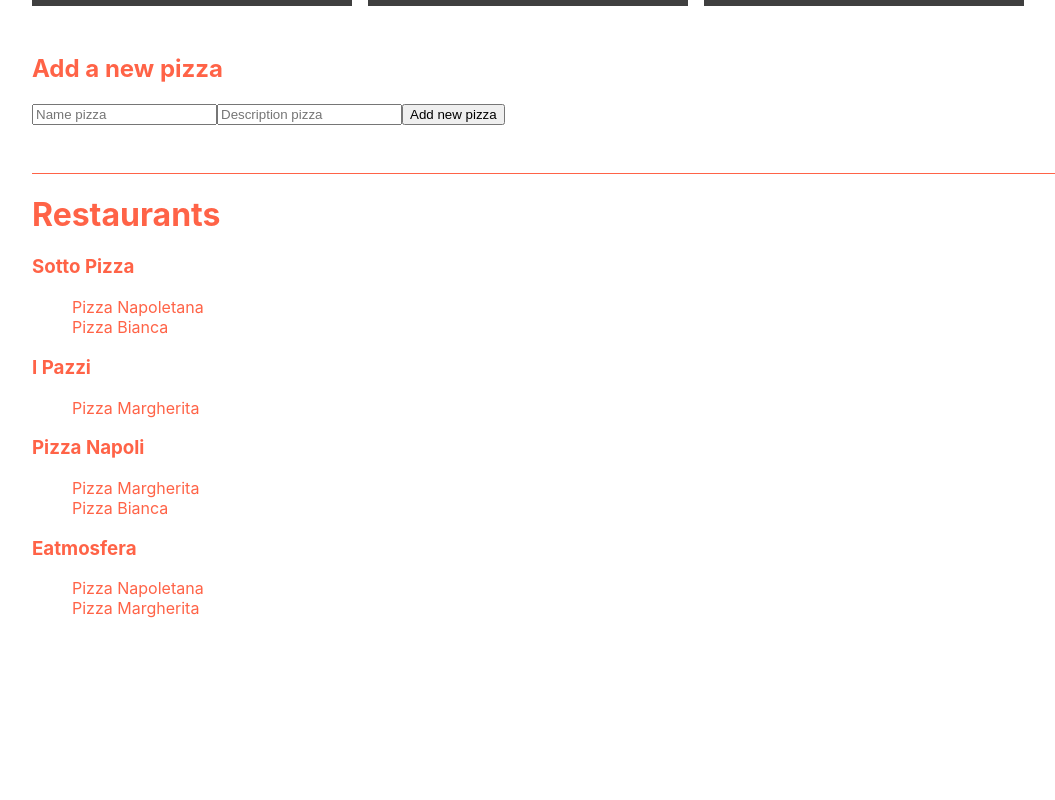
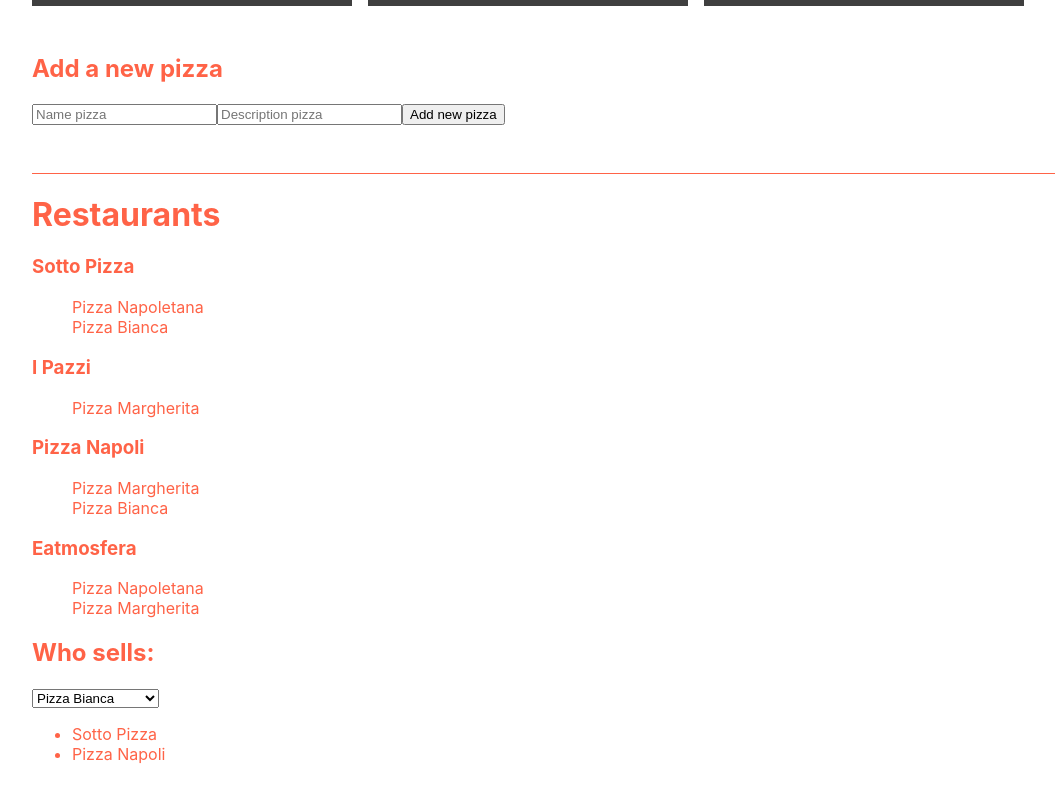
Before and after one commit to Miriamvdb/pizza-explorer-60vac, a React (Create React App) app: page / in a window 1280 px wide. Shown: the part 554-1354 px from the top of the page, without its empty margins (48-1103 px from the left). Before the commit the page ends 1252 px from the top, so only its background shows below. Built offline with nearby package versions, Linux system fonts and the light colour scheme; grey boxes are pictures that could not be loaded.

Commit message:
Who sells pizza?

```diff
--- a/src/components/RestaurantList.js
+++ b/src/components/RestaurantList.js
@@ -1,9 +1,14 @@
+import { useState } from "react";
 import { useSelector } from "react-redux";
+import { selectAllPizzas } from "../store/pizzas/selectors";
+import { selectRestoThatSellPizza } from "../store/restaurants/selectors";
 import { selectRestoWithPizza } from "../store/selectors";
 
 const RestaurantList = () => {
   const allRestaurants = useSelector(selectRestoWithPizza);
-  console.log(allRestaurants);
+  const allPizzas = useSelector(selectAllPizzas);
+  const [selectedPizza, setSelectedPizza] = useState(allPizzas[0].id); // 1.
+  const sellsPizza = useSelector(selectRestoThatSellPizza(selectedPizza)); // 3.
 
   return (
     <div style={{ borderTop: "1px solid tomato", marginTop: "3rem" }}>
@@ -20,6 +25,31 @@ const RestaurantList = () => {
           </div>
         );
       })}
+      <div>
+        {/* 1. Make select field, where user can pick a pizza */}
+        <form>
+          <h2>Who sells: </h2>
+          <select
+            value={selectedPizza}
+            onChange={(event) => setSelectedPizza(parseInt(event.target.value))}
+          >
+            <option defaultValue="">All pizza's</option>
+            {allPizzas.map((pizza) => {
+              return (
+                <option key={pizza.id} value={pizza.id}>
+                  {pizza.name}
+                </option>
+              );
+            })}
+          </select>
+        </form>
+        {/* 3. Show a list with restaurant that sells the selected pizza  */}
+        <ul>
+          {sellsPizza.map((restoWithPizza) => {
+            return <li key={restoWithPizza.id}>{restoWithPizza.name}</li>;
+          })}
+        </ul>
+      </div>
     </div>
   );
 };
--- a/src/store/restaurants/selectors.js
+++ b/src/store/restaurants/selectors.js
@@ -4,3 +4,10 @@ export const selectAllRestaurants = (reduxState) => {
     restoA.name.localeCompare(restoB.name)
   );
 };
+
+// 2. Now we want the component to show a list of the restaurants that sell that pizza
+export const selectRestoThatSellPizza = (pizzaId) => (reduxState) => {
+  return reduxState.restaurants.all.filter((resto) =>
+    resto.pizzas.includes(pizzaId)
+  );
+};
```
